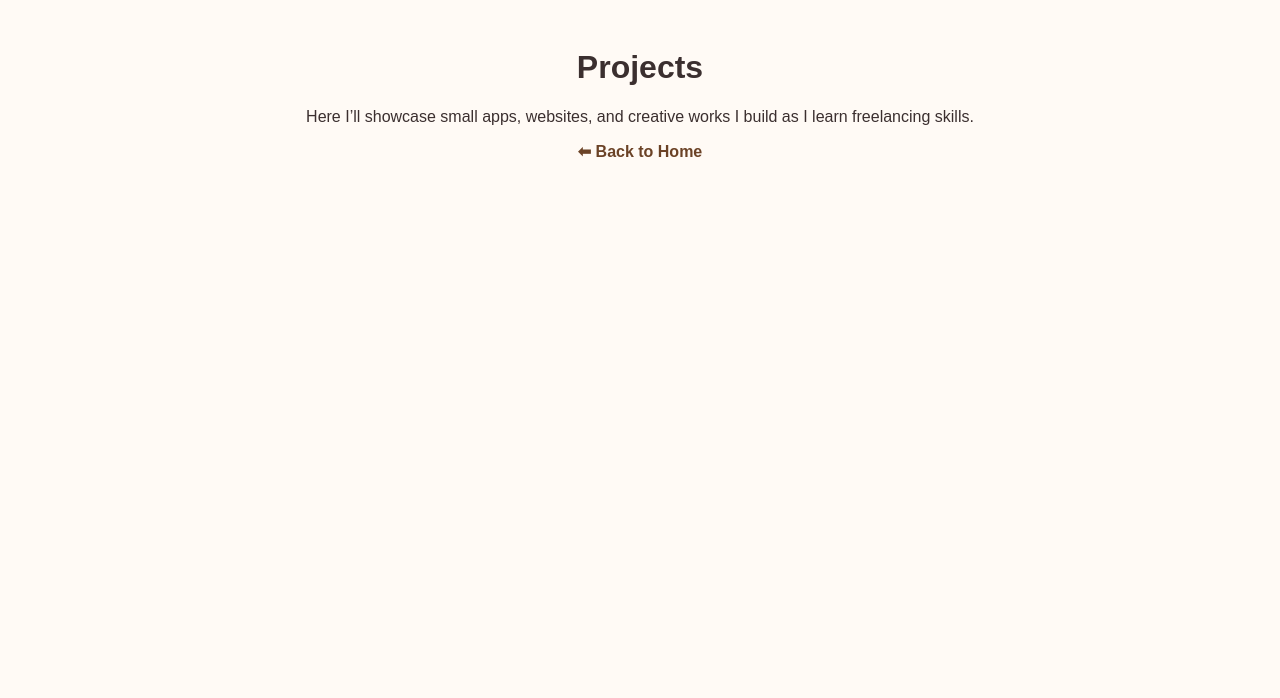
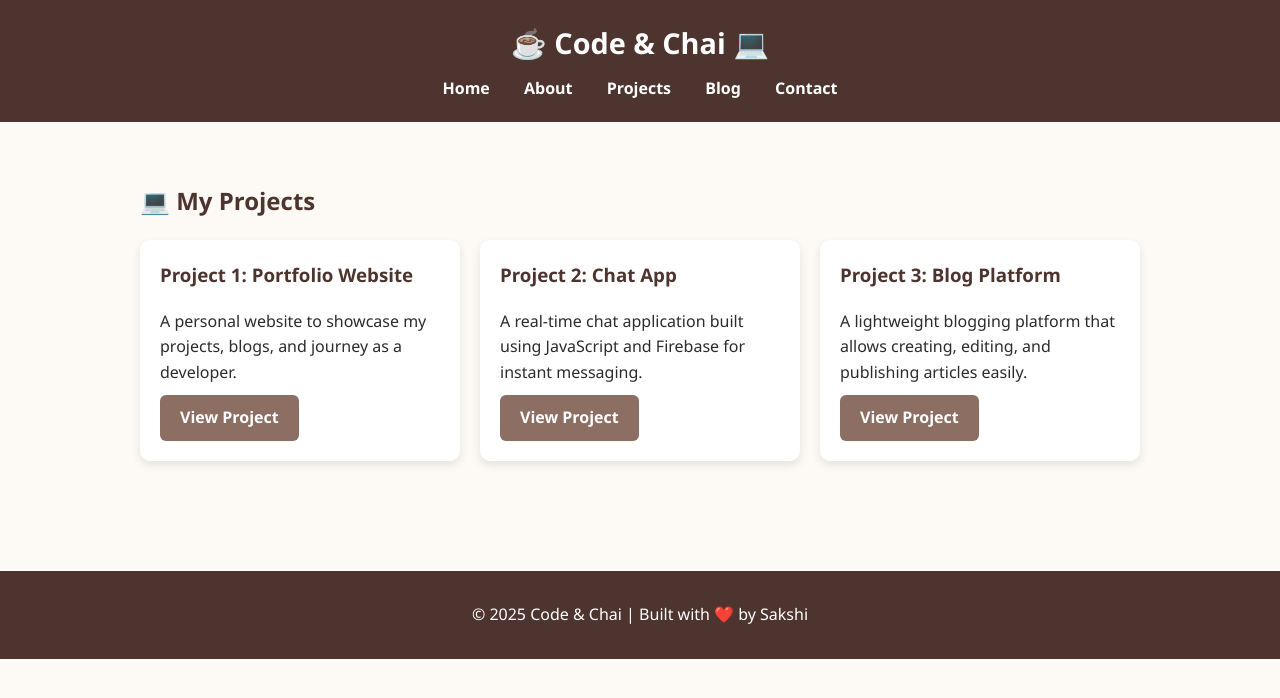
Before and after one commit to PawarSakshi777/PawarSakshi777.github.io, a plain HTML site: page projects.html in a window 1280 px wide. Drawn offline with Linux system fonts and the light colour scheme.

Commit message:
Update projects.html

```diff
--- a/projects.html
+++ b/projects.html
@@ -5,13 +5,151 @@
   <meta name="viewport" content="width=device-width, initial-scale=1.0">
   <title>Projects | Code & Chai</title>
   <style>
-            body { font-family: Arial, sans-serif; background:#fffaf5; color:#3b2f2f; text-align:center; padding:20px; }
-                a { color:#6b4226; font-weight:bold; text-decoration:none; }
+    body {
+      margin: 0;
+      font-family: 'Segoe UI', sans-serif;
+      background-color: #fdfaf6; /* cream */
+      color: #2c2c2c;
+      line-height: 1.6;
+    }
+
+    header {
+      background-color: #4e342e; /* chocolate brown */
+      color: white;
+      padding: 20px 0;
+      text-align: center;
+    }
+
+    header h1 {
+      margin: 0;
+      font-size: 1.8rem;
+    }
+
+    nav {
+      margin-top: 10px;
+    }
+
+    nav a {
+      color: white;
+      text-decoration: none;
+      margin: 0 15px;
+      font-weight: bold;
+    }
+
+    nav a:hover {
+      color: #d7ccc8; /* chai tint */
+    }
+
+    main {
+      padding: 40px 20px;
+      max-width: 1000px;
+      margin: auto;
+    }
+
+    section {
+      margin-bottom: 30px;
+    }
+
+    h2 {
+      color: #4e342e;
+      margin-bottom: 20px;
+    }
+
+    .projects-container {
+      display: grid;
+      grid-template-columns: repeat(auto-fit, minmax(280px, 1fr));
+      gap: 20px;
+    }
+
+    .project-card {
+      background: #fff;
+      border-radius: 10px;
+      padding: 20px;
+      box-shadow: 0 4px 10px rgba(0,0,0,0.1);
+      transition: transform 0.3s, box-shadow 0.3s;
+    }
+
+    .project-card:hover {
+      transform: translateY(-5px);
+      box-shadow: 0 6px 15px rgba(0,0,0,0.15);
+    }
+
+    .project-card h3 {
+      margin-top: 0;
+      color: #4e342e;
+    }
+
+    .project-card p {
+      margin-bottom: 10px;
+    }
+
+    .button {
+      background-color: #8d6e63; /* mocha */
+      color: white;
+      border: none;
+      padding: 10px 20px;
+      cursor: pointer;
+      border-radius: 6px;
+      font-weight: bold;
+      text-decoration: none;
+      display: inline-block;
+    }
+
+    .button:hover {
+      background-color: #d7ccc8;
+      color: #2c2c2c;
+    }
+
+    footer {
+      background-color: #4e342e;
+      color: white;
+      text-align: center;
+      padding: 15px;
+      margin-top: 40px;
+    }
   </style>
 </head>
 <body>
-                    <h1>Projects</h1>
-                      <p>Here I’ll showcase small apps, websites, and creative works I build as I learn freelancing skills.</p>
-                        <p><a href="index.html">⬅ Back to Home</a></p>
+  <header>
+    <h1>☕ Code & Chai 💻</h1>
+    <nav>
+      <a href="index.html">Home</a>
+      <a href="about.html">About</a>
+      <a href="projects.html">Projects</a>
+      <a href="blogs.html">Blog</a>
+      <a href="contact.html">Contact</a>
+    </nav>
+  </header>
+
+  <main>
+    <section>
+      <h2>💻 My Projects</h2>
+      <div class="projects-container">
+        <div class="project-card">
+          <h3>Project 1: Portfolio Website</h3>
+          <p>A personal website to showcase my projects, blogs, and journey as a developer.</p>
+          <a href="#" class="button">View Project</a>
+        </div>
+
+        <div class="project-card">
+          <h3>Project 2: Chat App</h3>
+          <p>A real-time chat application built using JavaScript and Firebase for instant messaging.</p>
+          <a href="#" class="button">View Project</a>
+        </div>
+
+        <div class="project-card">
+          <h3>Project 3: Blog Platform</h3>
+          <p>A lightweight blogging platform that allows creating, editing, and publishing articles easily.</p>
+          <a href="#" class="button">View Project</a>
+        </div>
+
+        <!-- Add more projects here -->
+      </div>
+    </section>
+  </main>
+
+  <footer>
+    <p>© 2025 Code & Chai | Built with ❤️ by Sakshi</p>
+  </footer>
 </body>
 </html>
```
Lines whose indentation alone changed are shown as unchanged.
